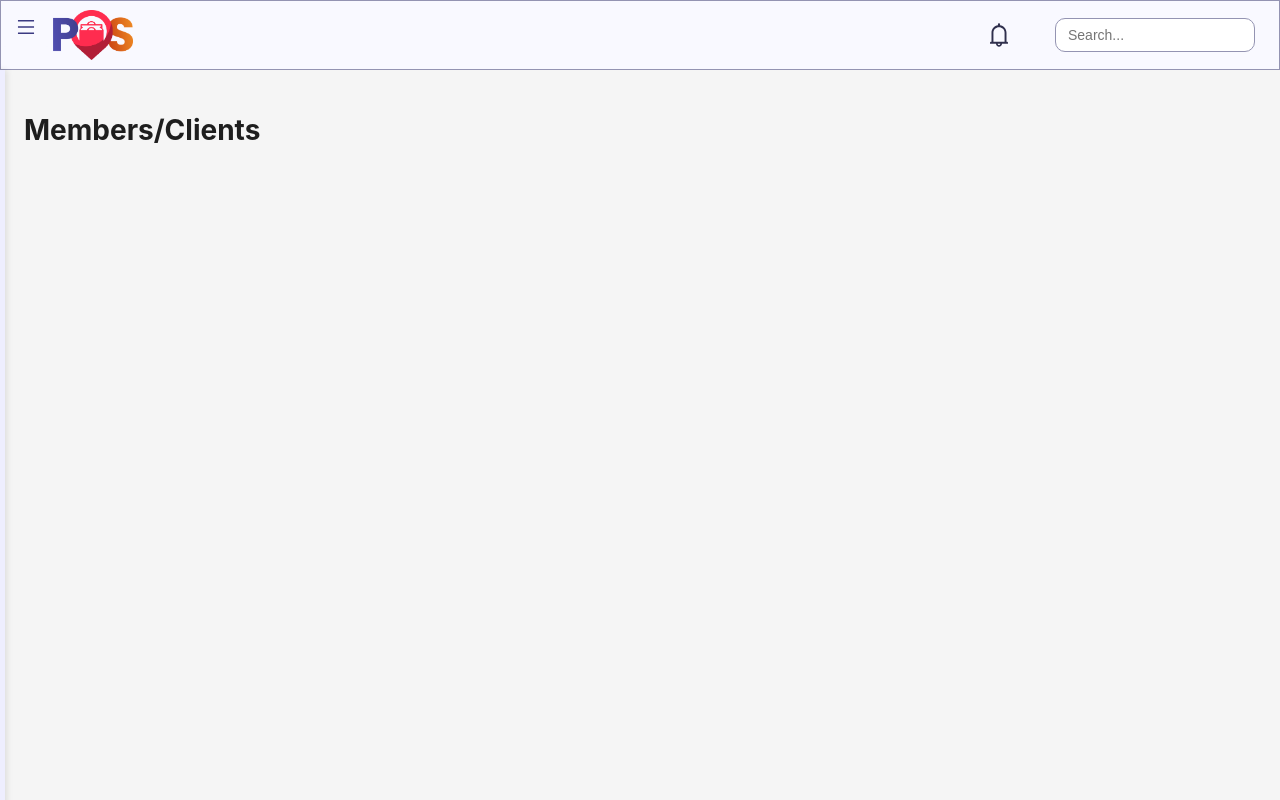
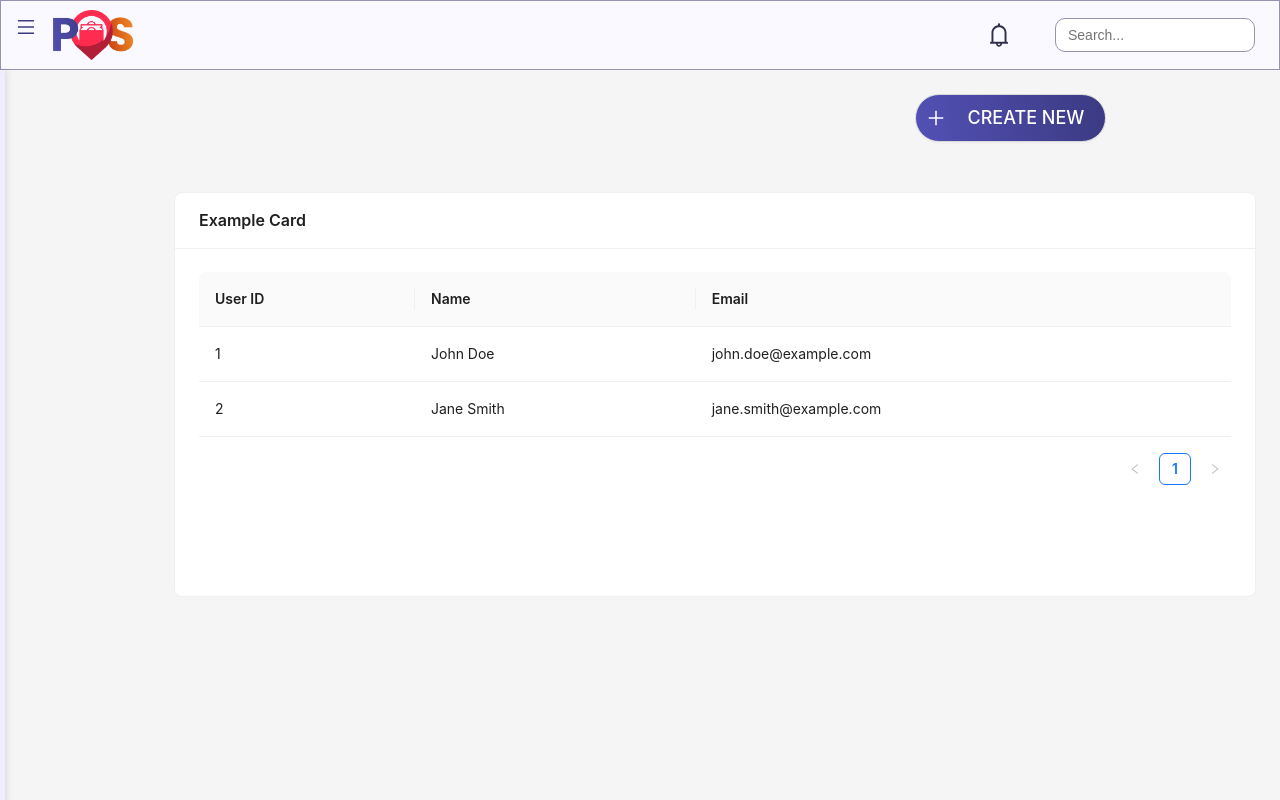
Before and after one commit to Lheyli/POS_project, a React (Create React App) app: page /user-logs in a window 1280 px wide. Built offline with nearby package versions, Linux system fonts and the light colour scheme.

Commit message:
erica changes

```diff
--- a/package.json
+++ b/package.json
@@ -18,7 +18,7 @@
     "react-dom": "^18.2.0",
     "react-redux": "^8.0.5",
     "react-router-dom": "^6.8.1",
-    "react-scripts": "5.0.1",
+    "react-scripts": "^5.0.1",
     "react-toastify": "^9.1.1",
     "styled-components": "^5.3.6",
     "web-vitals": "^2.1.4"
--- a/src/App.js
+++ b/src/App.js
@@ -11,28 +11,33 @@ import Members from './pages/Members';
 import ScanQrCode from './pages/ScanQrCode';
 import MakePurchase from './pages/MakePurchase';
 import Purchase from './pages/Purchase';
+import MakeOrders from './pages/MakeOrders';
+import Payment from './pages/Payment';
+import Receipt from './pages/Receipt';
 
 function App() {
   return (
     <Router>
 
-    <Routes>
+      <Routes>
 
-      <Route path="/" element={<SignIn />} />
-      <Route path= "dashboard" element={<Layout><Dashboard /></Layout> } />
-      <Route path= "products" element={<Layout><Products /></Layout> } />
-      <Route path= "transactions" element={<Layout><Transactions /></Layout> } />
-      <Route path= "sales-report" element={<Layout><Sales/></Layout> } />
-      <Route path= "accounting-report" element={<Layout><Accounting /></Layout> } />
-      <Route path= "user-logs" element={<Layout><Members /></Layout> } />
-      <Route path= "qr" element={<Layout><ScanQrCode /></Layout> } />
-      <Route path= "purchase" element={<Layout><MakePurchase /></Layout> } />
-      <Route path= "make" element={<Purchase /> } />
+        <Route path="/" element={<SignIn />} />
+        <Route path="dashboard" element={<Layout><Dashboard /></Layout>} />
+        <Route path="products" element={<Layout><Products /></Layout>} />
+        <Route path="transactions" element={<Layout><Transactions /></Layout>} />
+        <Route path="sales-report" element={<Layout><Sales /></Layout>} />
+        <Route path="accounting-report" element={<Layout><Accounting /></Layout>} />
+        <Route path="user-logs" element={<Layout><Members /></Layout>} />
+        <Route path="qr" element={<Layout><ScanQrCode /></Layout>} />
+        <Route path="purchase" element={<Layout><MakePurchase /></Layout>} />
+        <Route path="make" element={<Purchase />} />
+        <Route path="makeorders" element={<Layout><MakeOrders /></Layout>} />
+        <Route path="payment" element={<Layout><Payment /></Layout>} />
+        <Route path="receipt" element={<Layout><Receipt /></Layout>} />
 
+      </Routes>
 
-    </Routes>
-
-  </Router>
+    </Router>
   );
 }
 
--- a/src/pages/Members.jsx
+++ b/src/pages/Members.jsx
@@ -1,8 +1,75 @@
 import React from "react";
+import { Table, Card, Button } from 'antd';
+import { PlusOutlined } from '@ant-design/icons';
+const columns = [
+  {
+    title: 'User ID',
+    dataIndex: 'id',
+    key: 'id',
+  },
+  {
+    title: 'Name',
+    dataIndex: 'name',
+    key: 'name',
+  },
+  {
+    title: 'Email',
+    dataIndex: 'email',
+    key: 'email',
+  },
+];
+
+const data = [
+  {
+    id: '1',
+    name: 'John Doe',
+    email: 'john.doe@example.com',
+  },
+  {
+    id: '2',
+    name: 'Jane Smith',
+    email: 'jane.smith@example.com',
+  },
+  // add more data as needed
+];
+
+
 const Members = () => {
     return (
       <>
-      <h1>Members/Clients</h1></>
+
+      <div style={{ display: 'flex', justifyContent: 'flex-end' }}>
+      <Button
+          style={{
+            width: 191,
+            height: 48,
+            flex: "none",
+            order: 0,
+            flexGrow: 0,
+            background: 'linear-gradient(258.36deg, #3B3A82 1.29%, #5250B4 97.24%)',
+            borderRadius: '50px',
+            font: 'Poppins',
+            fontStyle: 'normal',
+            fontWeight: 500,
+            fontSize: 18,
+            lineHeight: 27,
+            display: 'flex',
+            alignItems: 'center',
+            textAlign: 'center',
+            color: '#FFFFFF',
+            justifyContent: 'center',
+            marginRight: '150px',
+          }}
+        >
+       <PlusOutlined /> &nbsp; &nbsp;CREATE NEW &nbsp;
+        </Button>
+    </div>
+      <div style={{ display: 'flex', justifyContent: 'center' }}>
+      <Card title="Example Card" style={{ width: 1500, marginLeft: '150px', top: '50px' }}>
+        <Table columns={columns} dataSource={data} style={{ width: '100%', height: 300 }} />
+      </Card>
+    </div>
+</>
     );
   };
 
--- a/src/pages/Payment.jsx
+++ b/src/pages/Payment.jsx
@@ -1,46 +1,15 @@
 
 import { Card, Table, Button, Input } from 'antd';
 import { TbCircle1Filled, TbCircle2Filled, TbCircle3Filled, TbChevronRight } from "react-icons/tb";
-import { DeleteOutlined } from '@ant-design/icons';
-import React, { useState, useEffect } from 'react';
+import React, { useEffect } from 'react';
 import { Divider } from 'antd';
 import { useSelector, useDispatch } from 'react-redux';
 import { fetchProducts } from '../reducers/productSlice';
 import { Link } from 'react-router-dom';
-const data = [
-    {
-        key: '1',
-        productname: 'SkyFlakes Crackers',
-        price: '(199.00)',
-        quantity: 'x2',
-        total: '₱398.00',
-    },
-    {
-        key: '2',
-        productname: 'Jack n Jill V-Cut Spicy Ba...',
-        price: '(34.25)',
-        quantity: 'x1',
-        total: '₱34.25',
-    },
-    {
-        key: '3',
-        productname: 'Del Monte 100% Pineapple...',
-        price: '(96.50)',
-        quantity: 'x2',
-        total: '₱193.00',
-    },
-];
+
 
 const MakeOrders = () => {
     const today = new Date().toLocaleDateString('en-US', { month: 'long', day: 'numeric', year: 'numeric' });
-
-    const [tableData, setTableData] = useState(data);
-
-    const handleDelete = (record) => {
-        const newData = tableData.filter((item) => item.key !== record.key);
-        setTableData(newData);
-    };
-
 
     const dispatch = useDispatch();
     const products = useSelector((state) => state.products.products);
@@ -120,14 +89,6 @@ const MakeOrders = () => {
                     lineHeight: '36px',
                     color: '#6A6A80',
                 }}>{`₱${record.price * record.quantity}`}</span> // add bold font weight to total
-            ),
-        },
-        {
-            key: 'action',
-            render: (text, record) => (
-                <Button style={{ color: '#3B3A82' }} type="link" danger onClick={() => handleDelete(record)}>
-                    <DeleteOutlined />
-                </Button>
             ),
         },
     ];
--- a/src/pages/Receipt.jsx
+++ b/src/pages/Receipt.jsx
@@ -1,46 +1,14 @@
 
 import { Card, Table, Button } from 'antd';
 import { TbCircle1Filled, TbCircle2Filled, TbCircle3Filled, TbChevronRight } from "react-icons/tb";
-import { DeleteOutlined } from '@ant-design/icons';
-import React, { useState, useEffect } from 'react';
+import React, { useEffect } from 'react';
 import { Divider } from 'antd';
 import { useSelector, useDispatch } from 'react-redux';
 import { fetchProducts } from '../reducers/productSlice';
 import { Link } from 'react-router-dom';
-const data = [
-    {
-        key: '1',
-        productname: 'SkyFlakes Crackers',
-        price: '(199.00)',
-        quantity: 'x2',
-        total: '₱398.00',
-    },
-    {
-        key: '2',
-        productname: 'Jack n Jill V-Cut Spicy Ba...',
-        price: '(34.25)',
-        quantity: 'x1',
-        total: '₱34.25',
-    },
-    {
-        key: '3',
-        productname: 'Del Monte 100% Pineapple...',
-        price: '(96.50)',
-        quantity: 'x2',
-        total: '₱193.00',
-    },
-];
 
 const MakeOrders = () => {
     const today = new Date().toLocaleDateString('en-US', { month: 'long', day: 'numeric', year: 'numeric' });
-
-    const [tableData, setTableData] = useState(data);
-
-    const handleDelete = (record) => {
-        const newData = tableData.filter((item) => item.key !== record.key);
-        setTableData(newData);
-    };
-
 
     const dispatch = useDispatch();
     const products = useSelector((state) => state.products.products);
@@ -120,14 +88,6 @@ const MakeOrders = () => {
                     lineHeight: '36px',
                     color: '#6A6A80',
                 }}>{`₱${record.price * record.quantity}`}</span> // add bold font weight to total
-            ),
-        },
-        {
-            key: 'action',
-            render: (text, record) => (
-                <Button style={{ color: '#3B3A82' }} type="link" danger onClick={() => handleDelete(record)}>
-                    <DeleteOutlined />
-                </Button>
             ),
         },
     ];
--- a/src/pages/ScanQrCode.jsx
+++ b/src/pages/ScanQrCode.jsx
@@ -43,9 +43,19 @@ function ScanQrCode() {
 
   return (
     <div>
-      <h1 style={h1Styles}>Scan QR Code </h1>
+   <div justify='start' style={{
+        marginTop: '120px',
+        width: '100%',
+        font: 'Poppins',
+        fontStyle: 'normal',
+        fontWeight: '700',
+        fontSize: '35px',
+        color: '#3B3A82',
+      }}>
+        <span style={{ marginLeft: '270px', }}>
+          Scan QR Code</span></div>
       <div style={{ position: 'relative' }}>
-        <img src={scanImage} alt="scan" style={{ position: 'absolute', width: '665px', height: '472px', left: '688px', top: '100px' }} />
+        <img src={scanImage} alt="scan" style={{ position: 'absolute', width: '600px', height: '472px', left: '688px'}} />
       </div>
       <div style={{ display: 'flex', justifyContent: 'center' }}>
         <Button
@@ -54,7 +64,7 @@ function ScanQrCode() {
             width: '350px',
             height: '100px',
             marginRight: '20px',
-            top: '600px',
+            top: '500px',
             font: 'Poppins',
             fontStyle: 'normal',
             fontWeight: '500',
@@ -74,7 +84,7 @@ function ScanQrCode() {
           style={{
             width: '350px',
             height: '100px',
-            top: '600px',
+            top: '500px',
             font: 'Poppins',
             fontStyle: 'normal',
             fontWeight: '500',
--- a/src/pages/Transactions.module.css
+++ b/src/pages/Transactions.module.css
@@ -1,3 +1,4 @@
 #input123 {
   color: white;
+  text-align: center;
 }
```
Also changed, not shown: src/pages/Transactions.jsx (+10 -49 lines), 1 other file (tests, documents, lock files or other folders).
